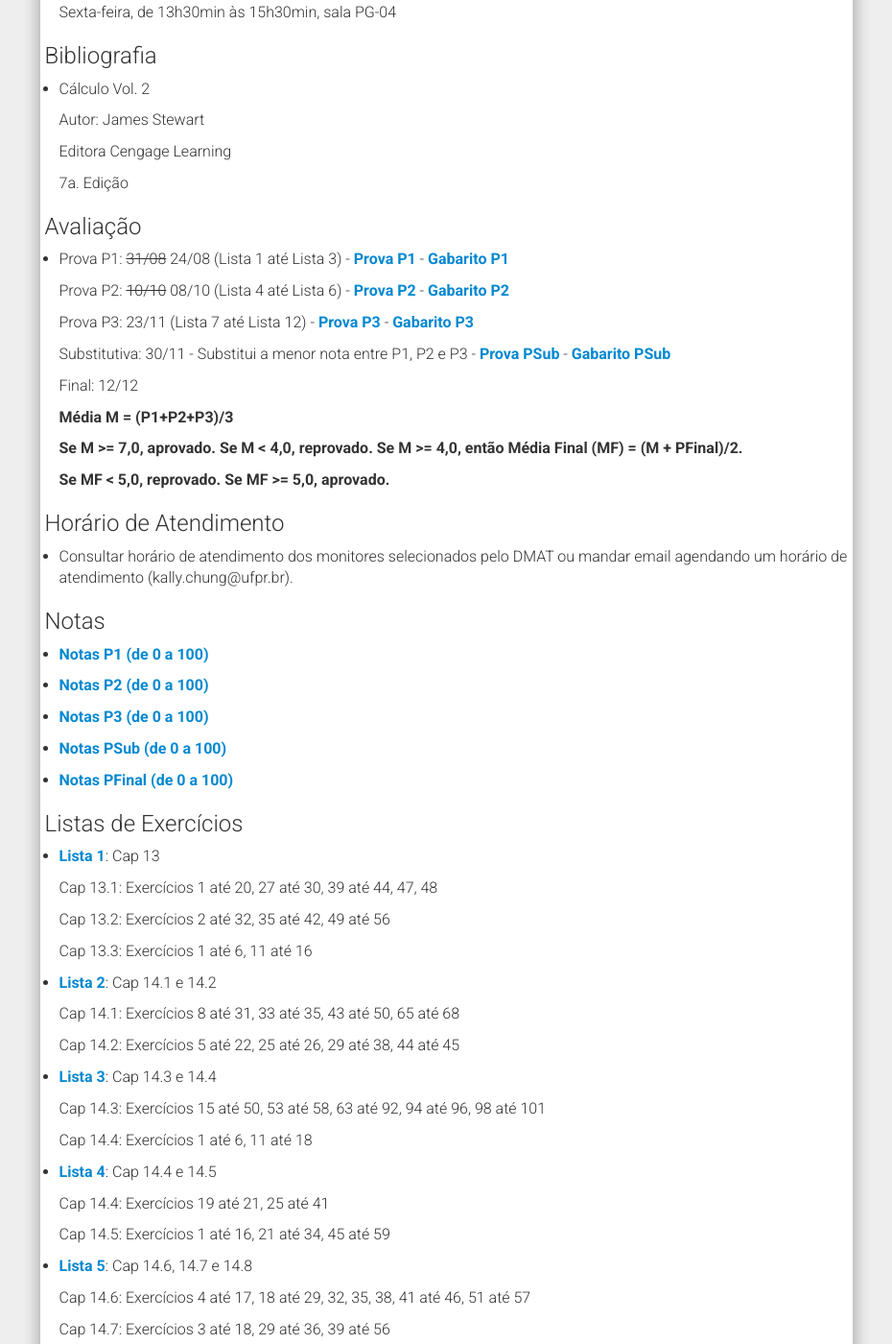
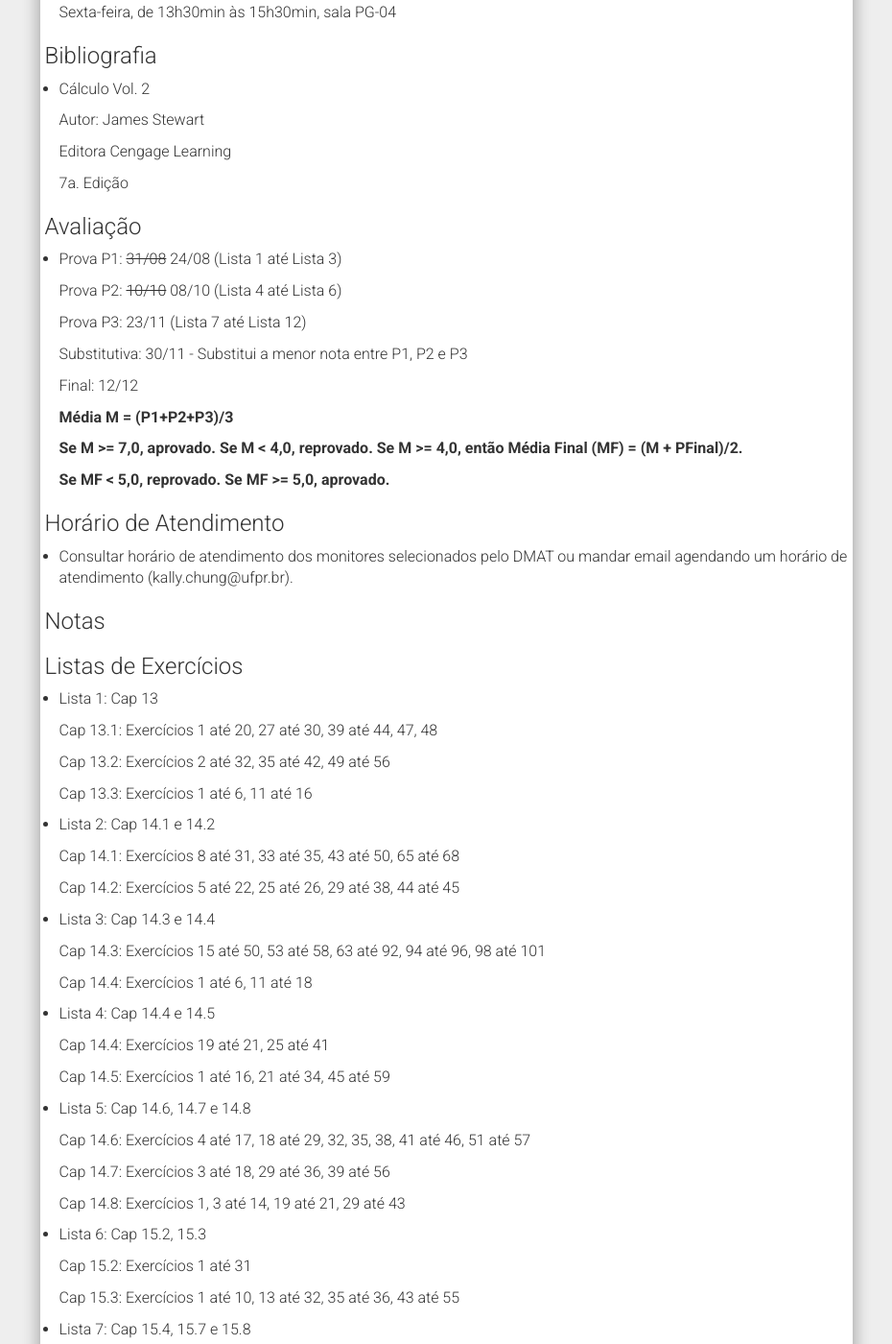
Before and after one commit to chunggnuhc/chunggnuhc.github.io, a Jekyll site: the page built from CMA211AD-Calc2-2sem2018.md, in a window 1280 px wide and 1400 px high, scrolled down 1049 px. Shown: the whole window at 96% size, without its empty margins (321-1251 px from the left). Built offline with Jekyll 4.4.1, drawn with Linux system fonts in a browser that asks for light colours; nearby versions of some CDN libraries; some of the changed text lies outside the part shown.

Commit message:
Updates finais

```diff
--- a/CMA211AD-Calc2-2sem2018.md
+++ b/CMA211AD-Calc2-2sem2018.md
@@ -53,13 +53,13 @@ permalink: /CMA211AD-Calc2-2sem2018/
 
 <h3>Avaliação</h3>
 
-- Prova P1: <strike>31/08</strike> 24/08 (Lista 1 até Lista 3) - [Prova P1](/disciplinas2sem2018/provaP1_CMA211AD.pdf) - [Gabarito P1](/disciplinas2sem2018/GabaritoP1-AD.pdf)
+- Prova P1: <strike>31/08</strike> 24/08 (Lista 1 até Lista 3)
 
-  Prova P2: <strike>10/10</strike> 08/10 (Lista 4 até Lista 6) - [Prova P2](/disciplinas2sem2018/provaP2_CMA211AD.pdf) - [Gabarito P2](/disciplinas2sem2018/GabaritoP2-AD.pdf)
+  Prova P2: <strike>10/10</strike> 08/10 (Lista 4 até Lista 6)
 
-  Prova P3: 23/11 (Lista 7 até Lista 12) - [Prova P3](/disciplinas2sem2018/provaP3_CMA211AD.pdf) - [Gabarito P3](/disciplinas2sem2018/GabaritoP3-AD.pdf)
+  Prova P3: 23/11 (Lista 7 até Lista 12)
 
-  Substitutiva: 30/11 - Substitui a menor nota entre P1, P2 e P3 - [Prova PSub](/disciplinas2sem2018/provaPSub_CMA211AD.pdf) - [Gabarito PSub](/disciplinas2sem2018/GabaritoPSub.pdf)
+  Substitutiva: 30/11 - Substitui a menor nota entre P1, P2 e P3
 
   Final: 12/12
 
@@ -76,19 +76,9 @@ permalink: /CMA211AD-Calc2-2sem2018/
 
 <h3>Notas</h3>
 
-- [Notas P1 (de 0 a 100)](/disciplinas2sem2018/NotaP1-AD.pdf)
-
-- [Notas P2 (de 0 a 100)](/disciplinas2sem2018/NotaP2-AD.pdf)
-
-- [Notas P3 (de 0 a 100)](/disciplinas2sem2018/NotaP3-AD.pdf)
-
-- [Notas PSub (de 0 a 100)](/disciplinas2sem2018/NotaPSub-AD.pdf)
-
-- [Notas PFinal (de 0 a 100)](/disciplinas2sem2018/NotaPFin-AD.pdf)
-
 <h3>Listas de Exercícios</h3>
 
-- [Lista 1](/disciplinas2sem2018/ListaExerc01 - CMA211AD.pdf): Cap 13
+- Lista 1: Cap 13
 
   Cap 13.1: Exercícios 1 até 20, 27 até 30, 39 até 44, 47, 48
 
@@ -96,25 +86,25 @@ permalink: /CMA211AD-Calc2-2sem2018/
 
   Cap 13.3: Exercícios 1 até 6, 11 até 16
 
-- [Lista 2](/disciplinas2sem2018/ListaExerc02 - CMA211AD.pdf): Cap 14.1 e 14.2
+- Lista 2: Cap 14.1 e 14.2
 
   Cap 14.1: Exercícios 8 até 31, 33 até 35, 43 até 50, 65 até 68
 
   Cap 14.2: Exercícios 5 até 22, 25 até 26, 29 até 38, 44 até 45
 
-- [Lista 3](/disciplinas2sem2018/ListaExerc03 - CMA211AD.pdf): Cap 14.3 e 14.4
+- Lista 3: Cap 14.3 e 14.4
 
   Cap 14.3: Exercícios 15 até 50, 53 até 58, 63 até 92, 94 até 96, 98 até 101
 
   Cap 14.4: Exercícios 1 até 6, 11 até 18
 
-- [Lista 4](/disciplinas2sem2018/ListaExerc04 - CMA211AD.pdf): Cap 14.4 e 14.5
+- Lista 4: Cap 14.4 e 14.5
 
   Cap 14.4: Exercícios 19 até 21, 25 até 41
 
   Cap 14.5: Exercícios 1 até 16, 21 até 34, 45 até 59
 
-- [Lista 5](/disciplinas2sem2018/ListaExerc05 - CMA211AD.pdf): Cap 14.6, 14.7 e 14.8
+- Lista 5: Cap 14.6, 14.7 e 14.8
 
   Cap 14.6: Exercícios 4 até 17, 18 até 29, 32, 35, 38, 41 até 46, 51 até 57
 
@@ -122,13 +112,13 @@ permalink: /CMA211AD-Calc2-2sem2018/
 
   Cap 14.8: Exercícios 1, 3 até 14, 19 até 21, 29 até 43
 
-- [Lista 6](/disciplinas2sem2018/ListaExerc06 - CMA211AD.pdf): Cap 15.2, 15.3
+- Lista 6: Cap 15.2, 15.3
 
   Cap 15.2: Exercícios 1 até 31
 
   Cap 15.3: Exercícios 1 até 10, 13 até 32, 35 até 36, 43 até 55
 
-- [Lista 7](/disciplinas2sem2018/ListaExerc07 - CMA211AD.pdf): Cap 15.4, 15.7 e 15.8
+- Lista 7: Cap 15.4, 15.7 e 15.8
 
   Cap 15.4 (Int. Dupla com Coord. Polares): Exercícios 1 até 32, 35, 39
 
@@ -136,19 +126,19 @@ permalink: /CMA211AD-Calc2-2sem2018/
 
   Cap 15.8 (Int. Tripla com Coord. Cilíndricas): Exercícios 7 até 24, 29 até 30
 
-- [Lista 8](/disciplinas2sem2018/ListaExerc08 - CMA211AD.pdf): Cap 15.9, 15.10
+- Lista 8: Cap 15.9, 15.10
 
   Cap 15.9 (Int. Dupla com Coord. Esféricas): Exercícios 7 até 27, 29(a), 30, 39 até 41
 
   Cap 15.10 (Mudança de Variáveis em Integrais): Exercícios 1 até 10, 15 até 19
 
-- [Lista 9](/disciplinas2sem2018/ListaExerc09 - CMA211AD.pdf): Cap 16.1, 16.2
+- Lista 9: Cap 16.1, 16.2
 
   Cap 16.1: Exercícios 1 até 10, 25 até 26
 
   Cap 16.2: Exercícios 1 até 16, 19 até 22, 29(a), 32(a), 39 até 42
 
-- [Lista 10](/disciplinas2sem2018/ListaExerc10 - CMA211AD.pdf): Cap 16.3, 16.4 e 16.5
+- Lista 10: Cap 16.3, 16.4 e 16.5
 
   Cap 16.3: Exercícios 3 até 24, 28 até 35
 
@@ -156,13 +146,13 @@ permalink: /CMA211AD-Calc2-2sem2018/
 
   Cap 16.5: Exercícios 1 até 8, 13 até 32
 
-- [Lista 11](/disciplinas2sem2018/ListaExerc11 - CMA211AD.pdf): Cap 16.6, 16.7
+- Lista 11: Cap 16.6, 16.7
 
   Cap 16.6: Exercícios 19 até 26, 33 até 36
 
   Cap 16.7: Exercícios 5 até 32, 49
 
-- [Lista 12](/disciplinas2sem2018/ListaExerc12 - CMA211AD.pdf): Cap 16.8, 16.9
+- Lista 12: Cap 16.8, 16.9
 
   Cap 16.8: Exercícios 2 até 10, 13 até 19
 
```
